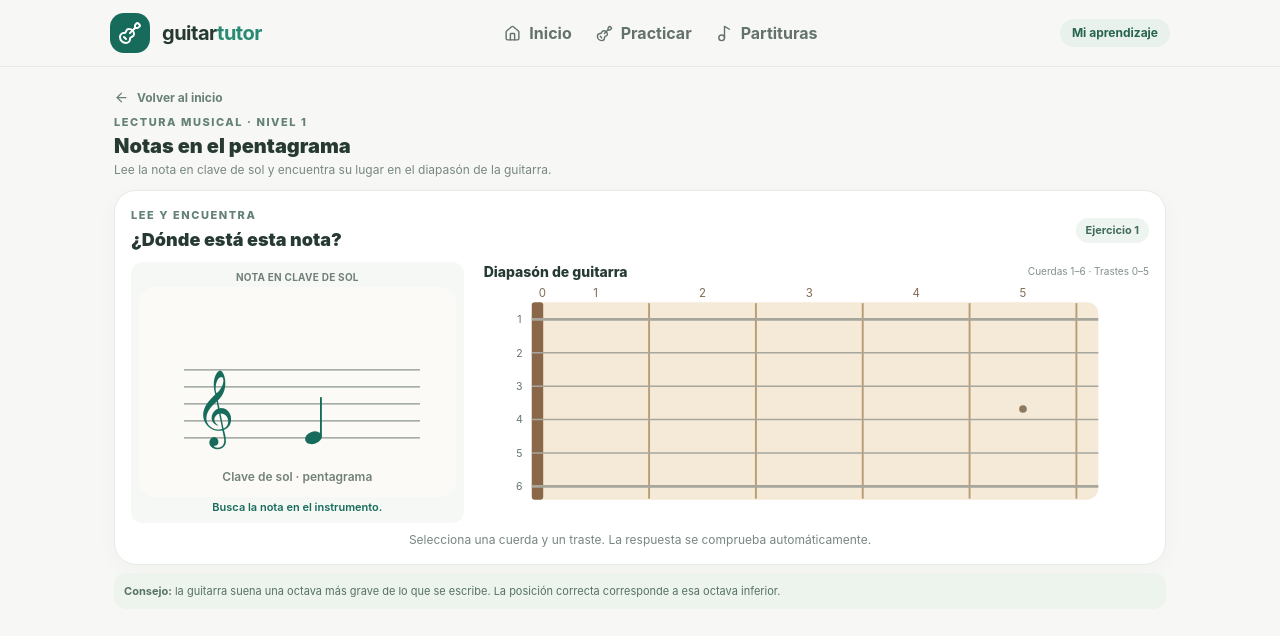
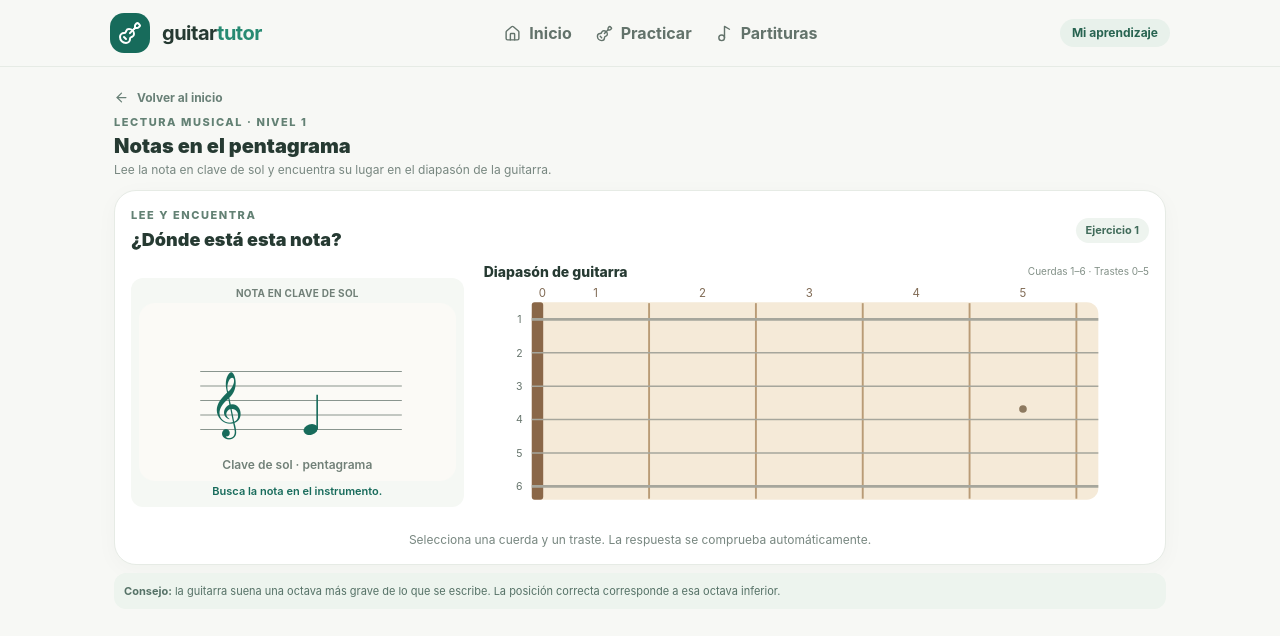
Before and after one commit to juanisidromejia/guitar-tutor, a Vue app: page /notas-pentagrama in a window 1280 px wide. Shown: the top 636 px of the page. Built offline with nearby package versions, Linux system fonts and the light colour scheme.

Commit message:
Compact lesson layout and reduce instrument display size

```diff
--- a/src/components/StaffNote.vue
+++ b/src/components/StaffNote.vue
@@ -15,8 +15,8 @@ const hasLedgerLine = computed(() => diatonicStep.value <= 28)
 </script>
 
 <template>
-  <div class="rounded-2xl bg-[#fbfaf6] p-2 sm:p-3">
-    <svg viewBox="0 0 310 180" class="mx-auto block w-full max-w-[300px]" role="img" aria-label="Nota en pentagrama con clave de sol">
+  <div class="rounded-2xl bg-[#fbfaf6] p-1.5 sm:p-2">
+    <svg viewBox="0 0 310 180" class="mx-auto block w-full max-w-[250px]" role="img" aria-label="Nota en pentagrama con clave de sol">
       <g stroke="#89958e" stroke-width="1.3">
         <path v-for="i in 5" :key="i" :d="'M 35 ' + (75 + (i - 1) * 18) + ' H 285'" />
       </g>
```
